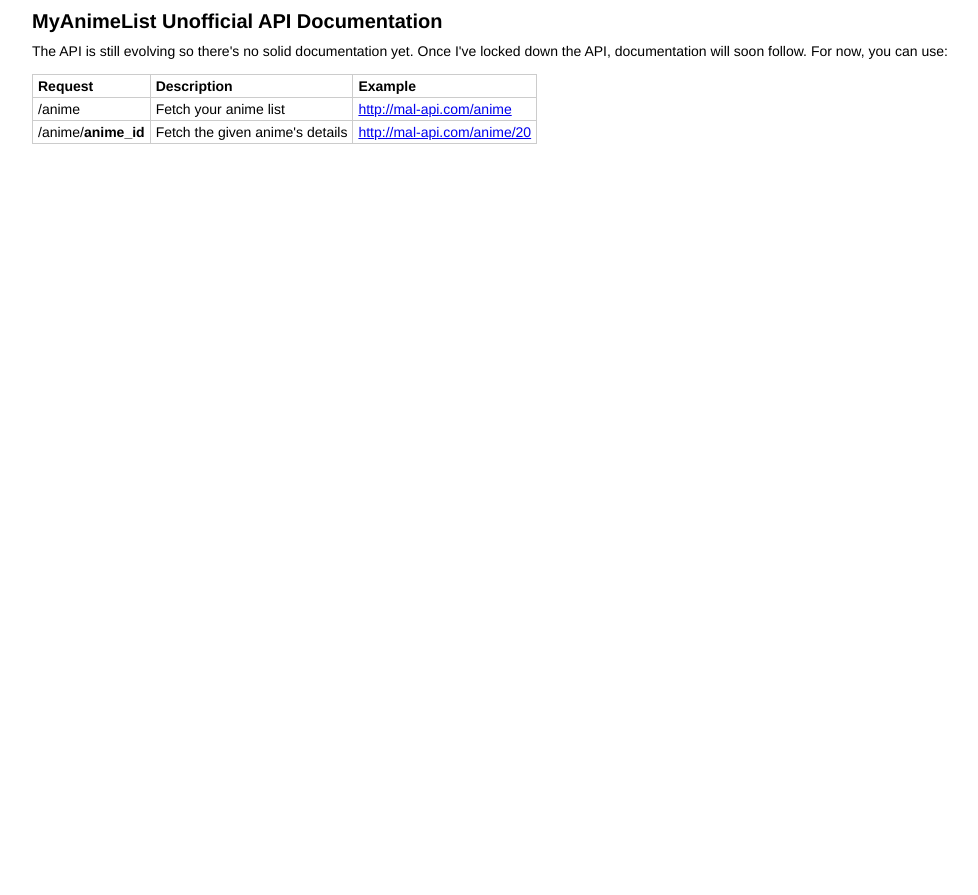
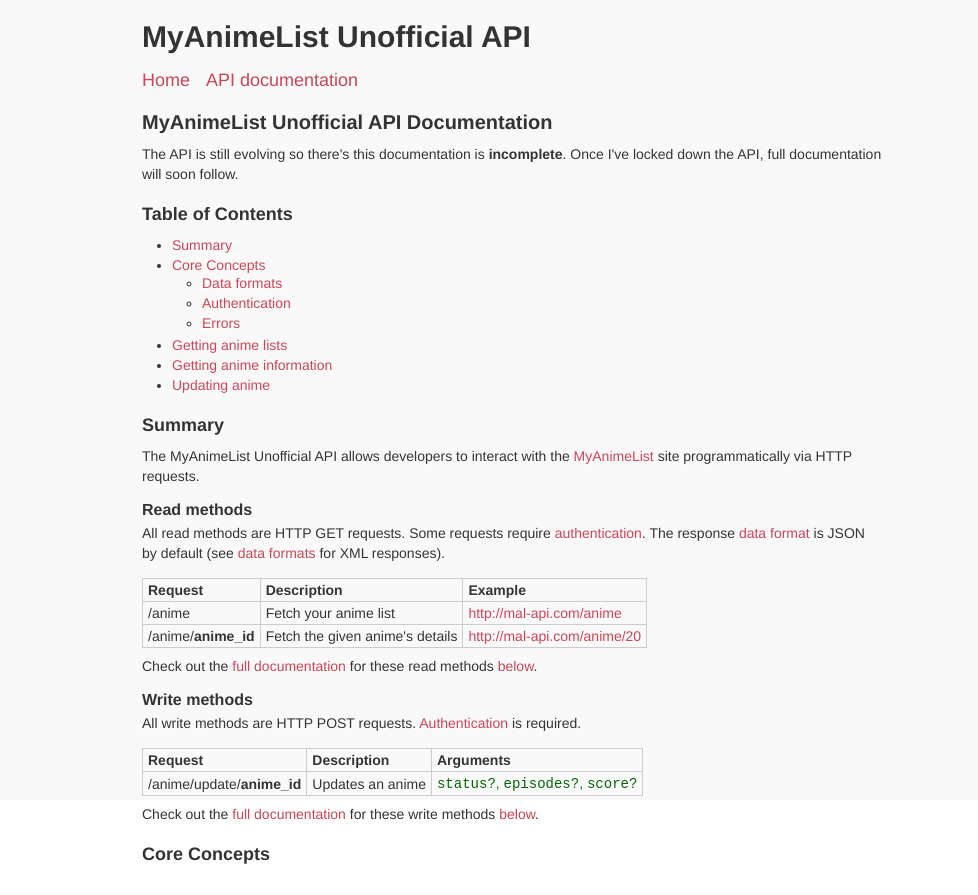
Before and after one commit to chuyeow/myanimelist-api, a plain HTML site: page public/docs/index.html in a window 1280 px wide. Shown: the whole page, without its empty margins (128-1106 px from the left). Before the commit the page ends 800 px from the top, so only its background shows below. Drawn offline with Linux system fonts and the light colour scheme.

Commit message:
Add more documentation and style it slightly nicer.

```diff
--- a/public/css/skin.css
+++ b/public/css/skin.css
@@ -1,6 +1,14 @@
+html {
+  height: 100%;
+}
+
 body {
+  background-color: #f9f9f9;
+  color: #333;
   font-family: Helvetica, Arial, sans-serif;
   font-size: 14px;
+  height: 100%;
+  text-shadow: 0 1px 0 #fff;
 }
 
 h1, h2, h3, h4, h5, h6, strong, th, label {
@@ -12,17 +20,94 @@ h1 {
   margin: 0 0 10px;
 }
 
+h2 {
+  font-size: 18px;
+  margin: 20px 0 10px;
+}
+
+h3 {
+  font-size: 16px;
+  margin: 0 0 4px;
+}
+
 p {
+  line-height: 20px;
   margin: 0 0 15px;
 }
 
-#container {
-  margin: auto;
-  max-width: 960px;
-  padding: 10px 20px;
+table {
+  margin: 8px 0;
 }
 
 th, td {
   border: 1px solid #ccc;
   padding: 3px 5px;
 }
+
+a {
+  color: #c45;
+  text-decoration: none;
+}
+a:hover {
+  color: #911;
+  text-decoration: underline;
+}
+/*a:visited {
+  color: #c77;
+}*/
+
+
+#container {
+  margin: auto;
+  width: 740px;
+  padding: 20px;
+}
+
+h3.logo {
+  font-size: 30px;
+  margin: 0 0 16px;
+}
+.logo a {
+  color: #333;
+  text-decoration: none;
+}
+
+#nav_main {
+  font-size: 18px;
+  margin: 0 0 20px;
+}
+
+#nav_main li {
+  float: left;
+  padding: 0 16px 0 0;
+}
+
+#nav_main:after {
+  content: ".";
+  clear: both;
+  display: block;
+  height: 0;
+  visibility: hidden;
+}
+
+ul.toc {
+  padding: 0 0 0 30px;
+}
+
+ul.toc li {
+  list-style-type: disc;
+  padding: 2px 0;
+}
+
+ul.toc li ul {
+  padding: 0 0 0 30px;
+}
+
+ul.toc li ul li {
+  list-style-type: circle;
+/*  padding: 0 0 0 30px;*/
+}
+
+.args {
+  color: #060;
+}
--- a/public/docs/index.html
+++ b/public/docs/index.html
@@ -15,9 +15,44 @@
 
 <body>
   <div id="container">
+
+    <h3 class="logo"><a href="/">MyAnimeList Unofficial API</a></h3>
+
+    <ul id="nav_main">
+      <li><a href="/">Home</a></li>
+      <li><a href="/docs/">API documentation</a></li>
+    </ul>
+
     <h1>MyAnimeList Unofficial API Documentation</h1>
 
-    <p>The API is still evolving so there's no solid documentation yet. Once I've locked down the API, documentation will soon follow. For now, you can use:</p>
+    <p>The API is still evolving so there's this documentation is <strong>incomplete</strong>. Once I've locked down the API, full documentation will soon follow.</p>
+
+
+    <h2>Table of Contents</h2>
+
+    <ul class="toc">
+      <li><a href="#summary">Summary</a></li>
+      <li>
+        <a href="#core_concepts">Core Concepts</a>
+        <ul>
+          <li><a href="#data_formats">Data formats</a></li>
+          <li><a href="#authentication">Authentication</a></li>
+          <li><a href="#errors">Errors</a></li>
+        </ul>
+      </li>
+      <li><a href="#anime_list">Getting anime lists</a></li>
+      <li><a href="#anime_info">Getting anime information</a></li>
+      <li><a href="#FIXME">Updating anime</a></li>
+    </ul>
+
+
+    <h2 id="summary">Summary</h2>
+
+    <p>The MyAnimeList Unofficial API allows developers to interact with the <a href="http://myanimelist.net/">MyAnimeList</a> site programmatically via HTTP requests.</p>
+
+    <h3>Read methods</h3>
+
+    <p>All read methods are HTTP GET requests. Some requests require <a href="#authentication">authentication</a>. The response <a href="#data_formats">data format</a> is JSON by default (see <a href="#data_formats">data formats</a> for XML responses).</p>
 
     <table>
       <thead>
@@ -39,6 +74,33 @@
         </tr>
       </tbody>
     </table>
+
+    <p>Check out the <a href="#read_methods">full documentation</a> for these read methods <a href="#read_methods">below</a>.</p>
+
+    <h3>Write methods</h3>
+
+    <p>All write methods are HTTP POST requests. <a href="#authentication">Authentication</a> is required.</p>
+
+    <table>
+      <thead>
+        <th>Request</th>
+        <th>Description</th>
+        <th>Arguments</th>
+      </thead>
+      <tbody>
+        <tr>
+          <td>/anime/update/<strong>anime_id</strong></td>
+          <td>Updates an anime</td>
+          <td class="args"><code>status?</code>, <code>episodes?</code>, <code>score?</code></td>
+        </tr>
+      </tbody>
+    </table>
+
+    <p>Check out the <a href="#write_methods">full documentation</a> for these write methods <a href="#write_methods">below</a>.</p>
+
+
+    <h2 id="core_concepts">Core Concepts</h2>
+
   </div>
 
 </body>
```
Also changed, not shown: public/index.html (+8 -0 lines).
